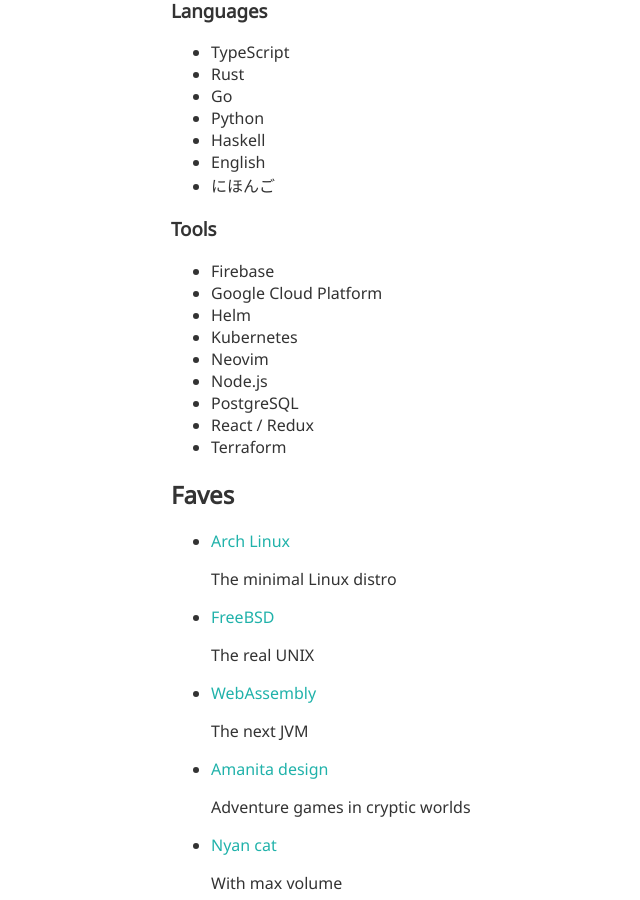
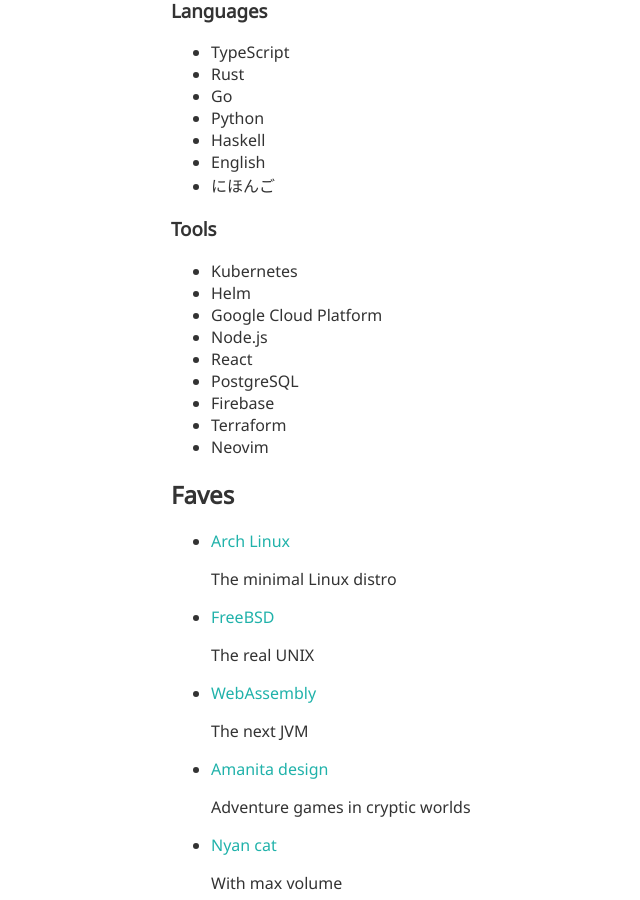
Before and after one commit to raviqqe/raviqqe.github.io, a Jekyll site: the page built from index.md, in a window 1280 px wide and 900 px high, scrolled down 1133 px. Shown: the whole window, without its empty margins (69-709 px from the left). Built offline with Jekyll 4.4.1, drawn with Linux system fonts in a browser that asks for light colours; our own code applies the rules of GitHub Pages for plain Markdown files.

```diff
--- a/index.md
+++ b/index.md
@@ -68,15 +68,15 @@ It is a software engineer.
 
 ### Tools
 
+- Kubernetes
+- Helm
+- Google Cloud Platform
+- Node.js
+- React
+- PostgreSQL
 - Firebase
-- Google Cloud Platform
-- Helm
-- Kubernetes
+- Terraform
 - Neovim
-- Node.js
-- PostgreSQL
-- React / Redux
-- Terraform
 
 ## Faves
 
```
